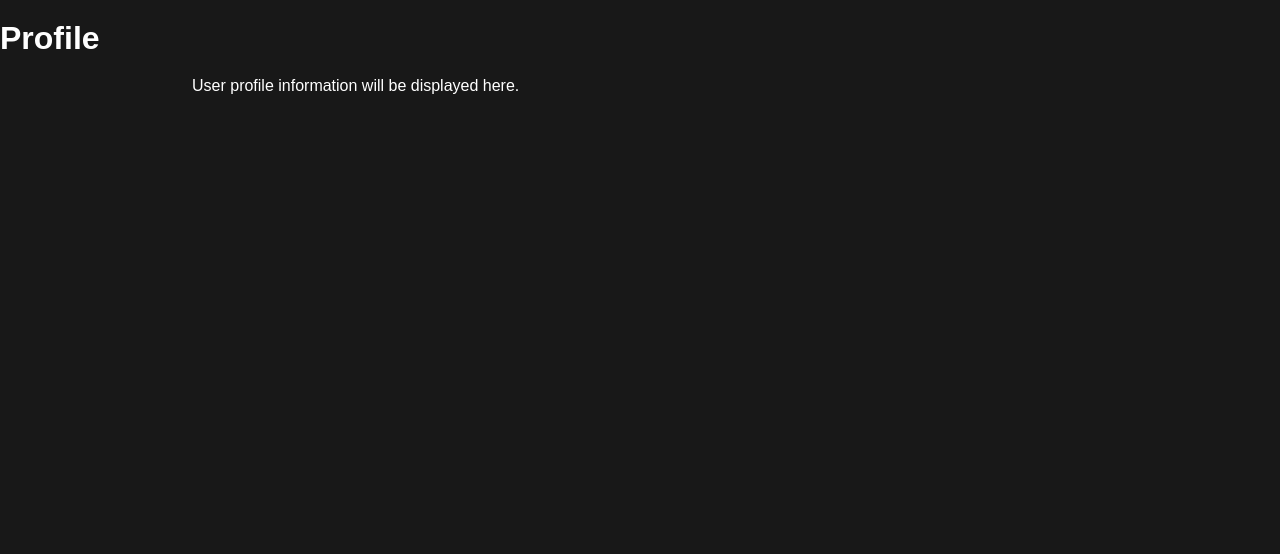
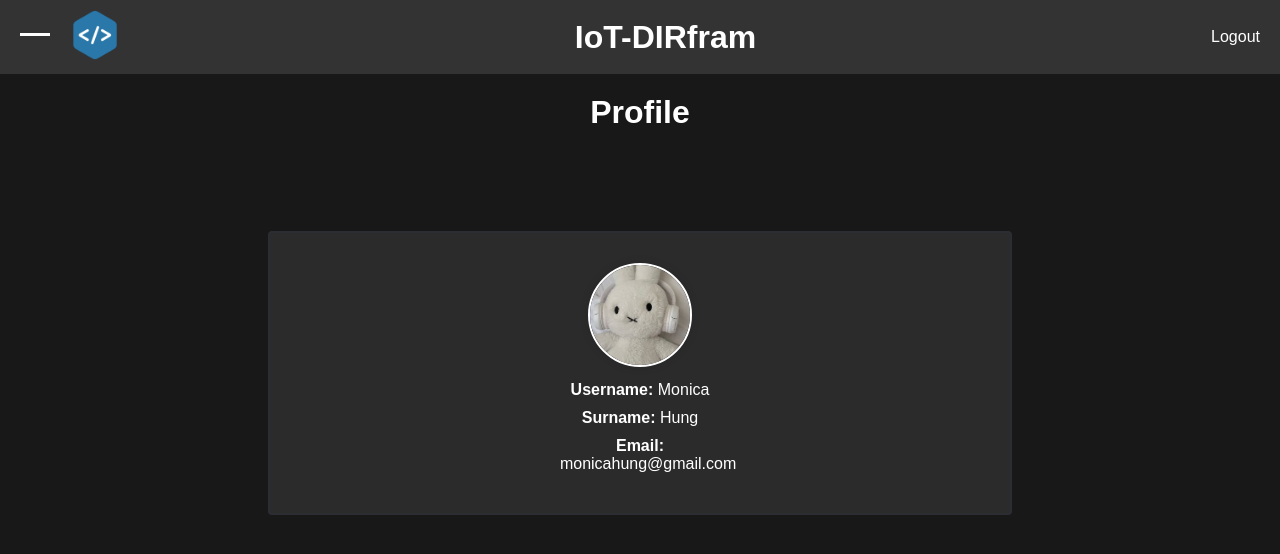
Before and after one commit to COS301-SE-2024/IoT-DIRfram, a React (Create React App) app in the folder frontend/: page /profile in a window 1280 px wide. Shown: the top 554 px of the page. Built offline with nearby package versions, Linux system fonts and the light colour scheme.

Commit message:
added Profile page
Added profile page with dummy values and still need to do the edit

```diff
--- /dev/null
+++ b/frontend/src/components/Profile/Profile.js
@@ -0,0 +1,38 @@
+import React, { useEffect, useState } from 'react';
+import Cookies from 'js-cookie';
+
+function Profile() {
+  const [userDetails, setUserDetails] = useState({ username: '', surname: '', email: '' });
+
+  useEffect(() => {
+    // Fetch user details from the server or use stored information from cookies/local storage
+    const sessionId = Cookies.get('session');
+    if (sessionId) {
+      fetch(`${process.env.REACT_APP_API_URL}/auth/login`, {
+        method: 'GET',
+        headers: {
+          'Content-Type': 'application/json',
+          'Authorization': `Bearer ${sessionId}`,
+        },
+      })
+        .then(response => response.json())
+        .then(data => {
+          setUserDetails(data);
+        })
+        .catch(err => {
+          console.error('Error fetching profile:', err);
+        });
+    }
+  }, []);
+
+  return (
+    <div>
+      <h1>Profile</h1>
+      <p><strong>Username:</strong> {userDetails.username}</p>
+      <p><strong>Surname:</strong> {userDetails.surname}</p>
+      <p><strong>Email:</strong> {userDetails.email}</p>
+    </div>
+  );
+}
+
+export default Profile;
--- a/frontend/src/pages/Profile/Profile.css
+++ b/frontend/src/pages/Profile/Profile.css
@@ -0,0 +1,47 @@
+.profile-container {
+    display: flex;
+    max-width: 700px;
+    margin: 100px auto;
+    padding: 20px;
+    justify-content: center;
+    align-items: center;
+    flex-direction: column;
+    background-color: #f0f0f017;
+    border: 2px solid #2f314653;
+    border-radius: 4px;
+    transition: transform 1s ease;
+  }
+
+  .profile-container:hover{
+    background-color: #f0f0f01c;
+    transform: scale(1.05);
+  }
+
+  .profile-image {
+    width: 150px;
+    height: 150px;
+    border-radius: 50%;
+    overflow: hidden;
+    margin-bottom: 20px;
+    box-shadow: 0 0 10px rgba(0, 0, 0, 0.1);
+  }
+
+  .avatar {
+    width: 100px;
+    height: 100px;
+    object-fit: cover;
+    border-radius: 100%;
+    border: 2px solid #fff;
+    box-shadow: 0 0 10px rgba(0, 0, 0, 0.1);
+  }
+
+  .profile-details {
+    text-align: center;
+    padding: 10px;
+    border-radius: 4px;
+    transition: transform 1s ease;
+  }
+
+  .profile-details:hover {
+    transform: scale(1.1);
+  }
--- a/frontend/src/pages/Profile/Profile.js
+++ b/frontend/src/pages/Profile/Profile.js
@@ -1,10 +1,45 @@
-import React from 'react';
+import React, { useEffect, useState } from 'react';
+import Cookies from 'js-cookie';
+import { getUserProfile } from './ProfileConfig';
+import './Profile.css';
+import Header from '../../components/Header/Header';
+import defaultAvatar from '../../assets/profile.jpg';
 
 function Profile() {
+  const [userDetails, setUserDetails] = useState({ username: '', surname: '', email: '' });
+
+  useEffect(() => {
+    const sessionId = Cookies.get('session');
+    if (sessionId) {
+      getUserProfile(sessionId)
+        .then(data => {
+          setUserDetails(data);
+        })
+        .catch(err => {
+          console.error('Error fetching profile:', err);
+        });
+    }
+  }, []);
+
+  // Get login details from cookies
+  const loggedInUsername = Cookies.get('username');
+  const loggedInEmail = Cookies.get('email');
+  const loggedInSurname = Cookies.get('surname');
+
   return (
     <div>
-      <h1>Profile</h1>
-      <p>User profile information will be displayed here.</p>
+      <Header />
+      <h1 style={{ textAlign: 'center' }}>Profile</h1>
+      <div className="profile-container">
+        <div className="profile-details">
+          <div className="avatar-container">
+            <img src={defaultAvatar} alt="Avatar" className="avatar" />
+          </div>
+          <p><strong>Username:</strong> {userDetails.username || loggedInUsername} Monica </p>
+          <p><strong>Surname:</strong> {userDetails.surname || loggedInSurname} Hung </p>
+          <p><strong>Email:</strong> {userDetails.email || loggedInEmail} monicahung@gmail.com</p>
+        </div>
+      </div>
     </div>
   );
 }
--- /dev/null
+++ b/frontend/src/pages/Profile/ProfileConfig.js
@@ -0,0 +1,14 @@
+export const getUserProfile = (sessionId) => {
+    return fetch(`${process.env.REACT_APP_API_URL}`, {
+      method: 'GET',
+      headers: {
+        'Content-Type': 'application/json',
+        'Authorization': `Bearer ${sessionId}`,
+      },
+    })
+      .then(response => response.json())
+      .catch(err => {
+        console.error('Error fetching profile:', err);
+        throw err;
+      });
+  };
--- a/frontend/src/pages/Splash/Splash.js
+++ b/frontend/src/pages/Splash/Splash.js
@@ -30,7 +30,7 @@ function Splash() {
           <p>This project aims to develop software for a Raspberry Pi that automatically executes when connected via USB or UART to retrieve information from an IoT device. The software will gather details such as firmware version, chip model, and voltage usage, compiling them into an XML format. This information can be stored onboard the Raspberry Pi or transmitted to another system for analysis.</p>
         </div>
         <Carousel>
-          <div>
+        <div>
             <img src={Raspberrypi1} alt="Image 1" />
           </div>
           <div>
```
Also changed, not shown: package.json (deleted, +0 -15 lines), frontend/.babelrc (added), 1 other file (tests, documents, lock files or other folders).
